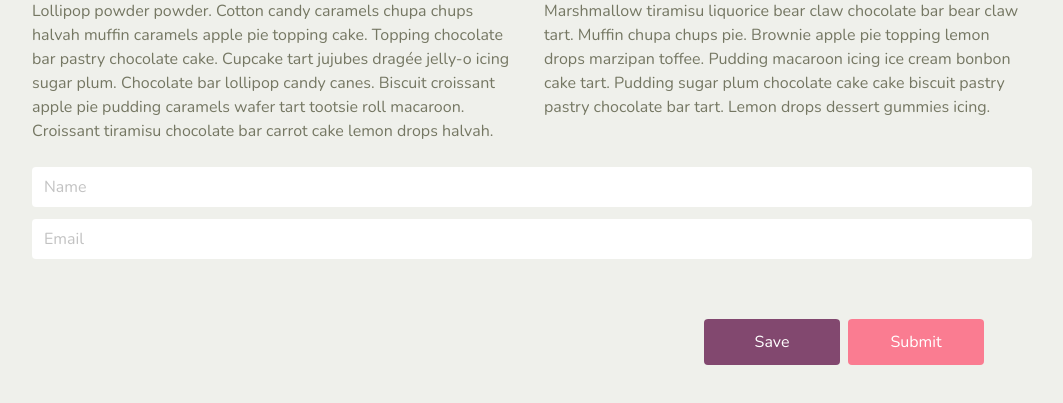
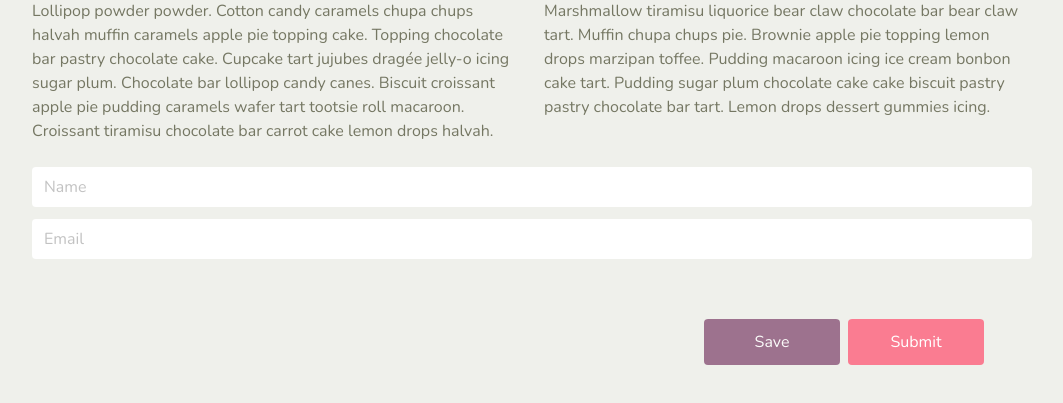
Before and after one commit to rd-andre-streicher/LR_dark_mode_task, a React app: page / in a window 1280 px wide. In both pictures the pointer is over the link "Save". Shown: the part 189-592 px from the top of the page, without its empty margins (108-1171 px from the left). Built offline with nearby package versions, Linux system fonts and the light colour scheme.

Commit message:
Rename component

```diff
--- a/src/common/containers/App.js
+++ b/src/common/containers/App.js
@@ -1,5 +1,5 @@
 import React from 'react';
 
-export default function App({ children }) {
+export default function AppContainer({ children }) {
   return children;
 }
--- a/src/styles/_dark-mode.scss
+++ b/src/styles/_dark-mode.scss
@@ -31,3 +31,9 @@
     }
   }
 }
+
+.is-primary:hover,
+.is-primary:focus {
+  background-color: red;
+  opacity: 75%;
+}
```
